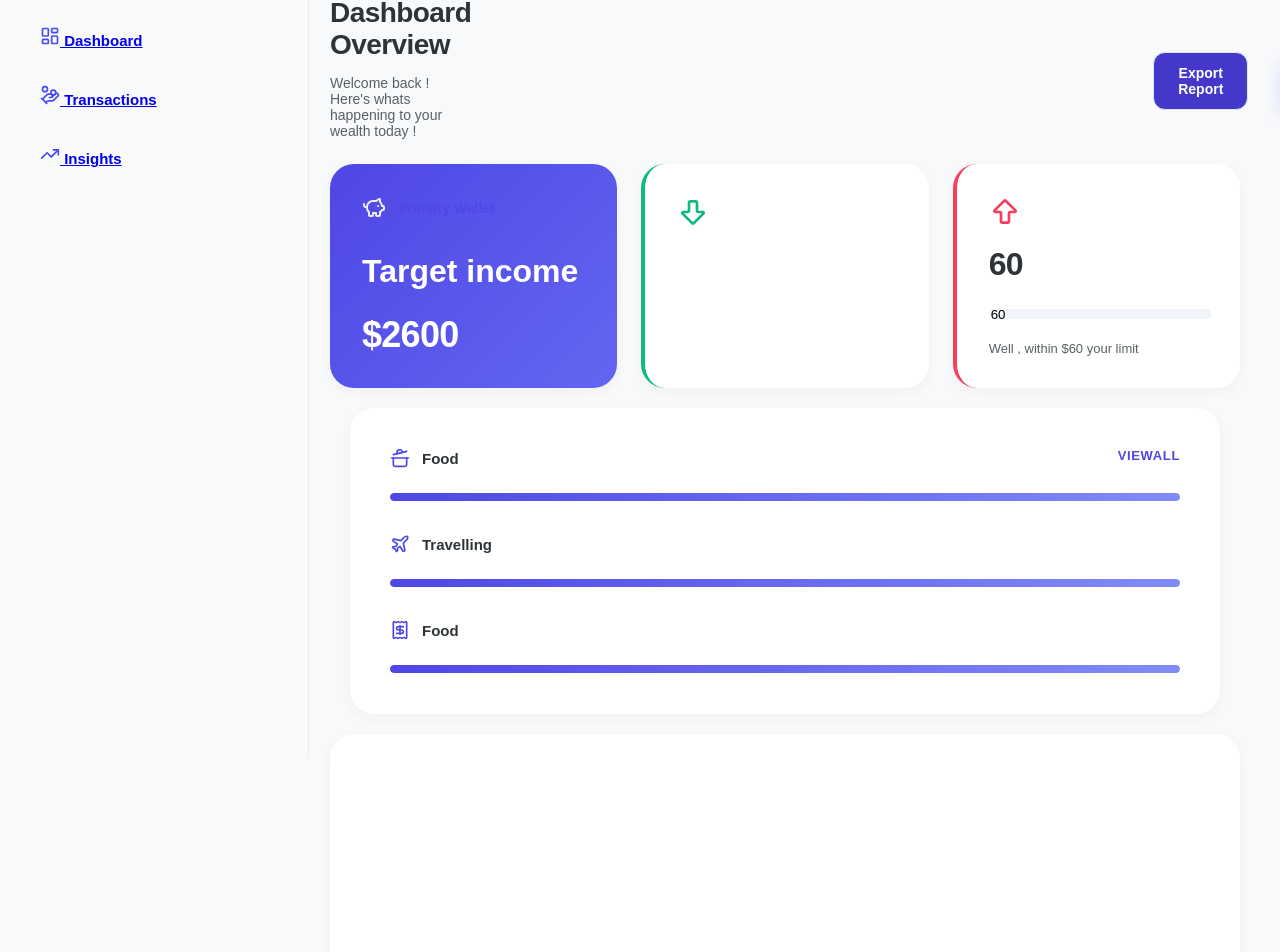
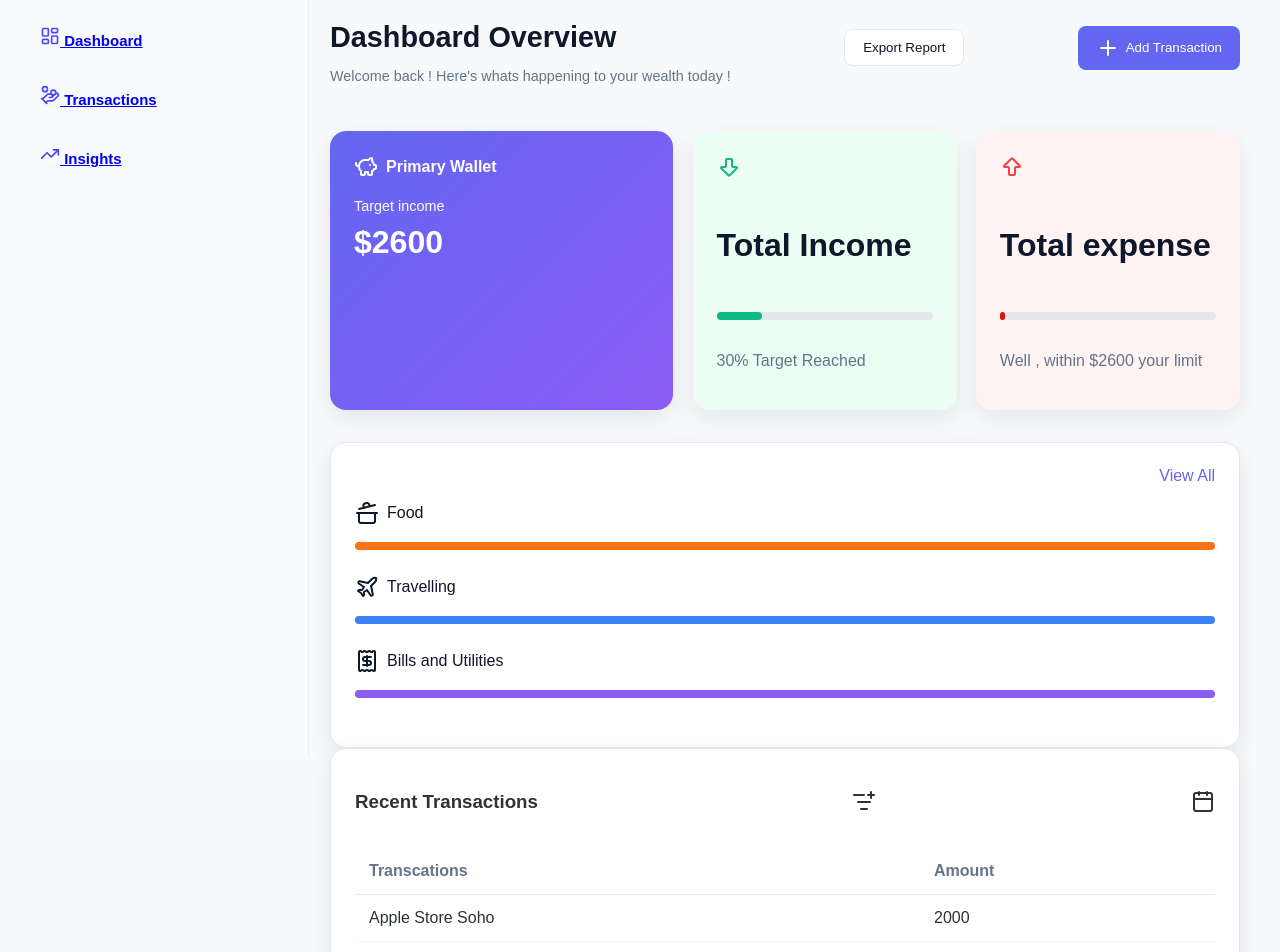
Before and after one commit to codewithrama/financial-ledger-app, a React (Vite) app: page /dashboard in a window 1280 px wide. Shown: the part 123-1075 px from the top of the page. Built offline with nearby package versions, Linux system fonts and the light colour scheme.

Commit message:
fixed styling

```diff
--- a/src/index.css
+++ b/src/index.css
@@ -20,8 +20,7 @@ body {
 }
 
 body {
-    background-color: var(--bg-soft);
     font-family: var(--font-family);
-    color: var(--text-main);
+    color: var(--bg-soft);
     overflow-x: hidden;
 }
--- a/src/pages/Dashboard.jsx
+++ b/src/pages/Dashboard.jsx
@@ -2,7 +2,9 @@ import Layout from "../components/Layout";
 import {
   ArrowBigDown,
   ArrowBigUp,
+  Calendar,
   CookingPot,
+  ListFilterPlus,
   PiggyBankIcon,
   Plane,
   Plus,
@@ -14,7 +16,7 @@ export default function Dashboard() {
   const { income } = useData();
   return (
     <Layout>
-      <>
+      <div>
         <div className={styles.dashboardTopActions}>
           <div className={styles.dashboardHeadings}>
             <h2>Dashboard Overview</h2>
@@ -46,45 +48,88 @@ export default function Dashboard() {
 
           <div className={styles.totalIncomeCard}>
             <ArrowBigDown />
-            <h3>{income}</h3>
+            <h3>Total Income</h3>
+            <progress value={550} max={2600} className={styles.totalIncome} />
+            <p>30% Target Reached</p>
           </div>
 
           <div className={styles.totalExpenses}>
             <ArrowBigUp />
-            <h3>60</h3>
-            <input type="progress" max={income} value={60} />
-            <p>Well , within ${60} your limit</p>
+            <h3>Total expense</h3>
+            <progress
+              max={2600}
+              value={60}
+              className={styles.totalExpense}
+            ></progress>{" "}
+            <p>Well , within ${2600} your limit</p>
           </div>
         </div>
 
         <div className={styles.spendingByCategoryCard}>
-          <div className={styles.viewAll}> viewAll</div>
+          <div className={styles.viewAll}> View All</div>
           <div className={styles.cardItem}>
             <label>
               <CookingPot /> Food
             </label>
-            <progress max={income} value={30} />
+            <progress max={income} value={30} className={styles.progressFood} />
           </div>
           <div className={styles.cardItem}>
             <label>
               <Plane /> Travelling
             </label>
-            <progress max={income} value={20} />
+            <progress
+              max={income}
+              value={20}
+              className={styles.progressTravelling}
+            />
           </div>
           <div className={styles.cardItem}>
             <label>
-              <Receipt /> Food
+              <Receipt /> Bills and Utilities
             </label>
-            <progress max={income} value={200} />
+            <progress
+              max={income}
+              value={200}
+              className={styles.progressRecipt}
+            />
           </div>
         </div>
 
         <div className={styles.recentTransactionsCard}>
           <div className={styles.topActions}>
-            <div className={styles.Icons}></div>
+            <div className={styles.Icons}>
+              <h3>Recent Transactions</h3>
+            </div>
+            <ListFilterPlus />
+            <Calendar />
           </div>
+
+          <table>
+            <thead>
+              <tr>
+                <th>Transcations</th>
+                <th>Amount </th>
+              </tr>
+            </thead>
+
+            <tbody>
+              <tr>
+                <td>Apple Store Soho</td>
+                <td>2000</td>
+              </tr>
+              <tr>
+                <td>Stripe Payout</td>
+                <td>8500</td>
+              </tr>
+
+              <tr>
+                <td>Blue Hill Restaurent</td>
+                <td>-342</td>
+              </tr>
+            </tbody>
+          </table>
         </div>
-      </>
+      </div>
     </Layout>
   );
 }
--- a/src/pages/Dashboard.module.css
+++ b/src/pages/Dashboard.module.css
@@ -1,302 +1,322 @@
-/*
-   Ethereal Ledger - Dashboard CSS
-   Matched to React JSX structure and class names
-*/
-
-:root {
-    --primary-color: #4F46E5;
-    --primary-hover: #4338CA;
-    --text-main: #2c3437;
-    --text-muted: #596064;
-    --bg-card: #ffffff;
-    --font-family: 'Manrope', sans-serif;
-    --radius-lg: 24px;
-    --radius-md: 16px;
-    --shadow-sm: 0 4px 12px rgba(44, 52, 55, 0.04);
-    --shadow-md: 0 20px 40px rgba(44, 52, 55, 0.06);
-}
-
-/* Container for the dashboard content inside the Layout's <main> */
-.appPages {
-    display: flex;
-    flex-direction: column;
-    gap: 2.5rem;
-}
-
-/* Top Actions Bar */
 .dashboardTopActions {
     display: flex;
+    justify-content: space-between;
     align-items: center;
-    justify-content: space-between;
-    gap: 2rem;
+    margin-bottom: 2rem;
 }
 
 .dashboardHeadings h2 {
-    font-size: 28px;
-    font-weight: 800;
-    margin: 0 0 0.5rem 0;
-    letter-spacing: -0.02em;
+    font-size: 1.8rem;
+    margin-bottom: 0.3rem;
+    color: #0F172A;
 }
 
 .dashboardHeadings p {
-    font-size: 14px;
-    color: var(--text-muted);
-    margin-bottom: 25px;
-}
-
-.dashboardTopActions>div:not(.dashboardHeadings) {
-    display: flex;
-    gap: 2rem;
+    color: #64748B;
+    font-size: 0.9rem;
 }
 
 .exportReport button {
-    padding: 0.75rem 1.5rem;
-    background: var(--primary-hover);
-    border: 1px solid #e2e8f0;
-    border-radius: 12px;
-    font-family: var(--font-family);
-    font-weight: 700;
-    font-size: 14px;
-    color: white;
-    margin-left: 650px;
+    border: 1px solid #E2E8F0;
+    background: white;
+    padding: 10px 18px;
+    border-radius: 8px;
     cursor: pointer;
-    transition: all 0.2s ease;
-}
-
-.exportReport button:hover {
-    background-color: var(--primary-hover);
-    transform: translateY(-1px);
-    box-shadow: 0 12px 20px rgba(79, 70, 229, 0.2);
+    color: #0F172A;
 }
 
 .addTransaction button {
-    padding: 0.75rem 1.5rem;
-    background-color: var(--primary-color);
-    color: white;
-    border: none;
-    border-radius: 12px;
-    font-family: var(--font-family);
-    font-weight: 700;
-    font-size: 14px;
-    cursor: pointer;
     display: flex;
     align-items: center;
-    gap: 0.5rem;
-    transition: all 0.2s ease;
-    box-shadow: 0 8px 16px rgba(79, 70, 229, 0.15);
+    gap: 6px;
+    border: none;
+    background: #6366F1;
+    color: white;
+    padding: 10px 18px;
+    border-radius: 8px;
+    cursor: pointer;
 }
 
-.addTransaction button:hover {
-    background-color: var(--primary-hover);
-    transform: translateY(-1px);
-    box-shadow: 0 12px 20px rgba(79, 70, 229, 0.2);
-}
+/* KPI CARDS */
 
-.addTransaction button svg {
-    width: 18px;
-    height: 18px;
-}
-
-/* KPI Cards Grid */
 .kpiCards {
     display: grid;
-    grid-template-columns: repeat(3, 1fr);
-    gap: 1.5rem;
+    grid-template-columns: 1.3fr 1fr 1fr;
+    gap: 1.2rem;
+    margin-bottom: 2rem;
 }
 
 .walletCard,
 .totalIncomeCard,
 .totalExpenses {
-    background: var(--bg-card);
-    padding: 2rem;
-    border-radius: var(--radius-lg);
-    box-shadow: var(--shadow-sm);
-    display: flex;
-    flex-direction: column;
-    justify-content: space-between;
-    min-height: 160px;
-    transition: transform 0.2s ease, box-shadow 0.2s ease;
+    border-radius: 16px;
+    padding: 1.5rem;
+    box-shadow: 0 8px 24px rgba(15, 23, 42, 0.08);
 }
 
-.walletCard:hover,
-.totalIncomeCard:hover,
-.totalExpenses:hover {
-    transform: translateY(-4px);
-    box-shadow: var(--shadow-md);
+/* Wallet Card */
+
+.walletCard {
+    background: linear-gradient(135deg, #6366F1, #8B5CF6);
+    color: white;
 }
 
-.walletCard {
-    background: linear-gradient(135deg, #4f46e5, #6366f1);
-    color: white;
-}
+
 
 .walletCardTop {
     display: flex;
     align-items: center;
-    gap: 0.75rem;
-    font-size: 14px;
-    font-weight: 700;
-    opacity: 0.9;
+    gap: 8px;
+    margin-bottom: 1.2rem;
 }
 
-.walletCardTop svg {
-    width: 24px;
-    height: 24px;
+.walletAmount h1 {
+    font-size: 0.9rem;
+    font-weight: 400;
 }
 
 .walletAmount h2 {
-    font-size: 36px;
-    font-weight: 800;
-    margin: 1.5rem 0 0 0;
-    letter-spacing: -0.02em;
+    margin-top: 0.6rem;
+    font-size: 2rem;
 }
 
+.walletCardTop span {
+    color: white;
+}
+
+/* Income Card */
+
 .totalIncomeCard {
-    border-left: 4px solid #10b981;
-    /* Success Green */
+    display: flex;
+    flex-direction: column;
+    gap: 1rem;
+    background: #ECFDF3;
+    color: #0F172A;
 }
 
 .totalIncomeCard svg {
-    color: #10b981;
-    width: 32px;
-    height: 32px;
+    color: #10B981;
+}
+
+.totalIncomeCard h3 {
+    font-size: 2rem;
+}
+
+.totalIncomeCard p {
+    color: #64748B;
+}
+
+/* Expense Card */
+
+.totalExpenses {
+    display: flex;
+    flex-direction: column;
+    gap: 1rem;
+    background: #FEF2F2;
+    color: #0F172A;
+}
+
+.totalExpenses h3 {
+    font-size: 2rem;
+}
+
+.totalExpenses svg {
+    color: #EF4444;
+}
+
+
+.totalExpenses p {
+    color: #64748B;
+    font-size: 1rem;
+}
+
+
+/* PROGRESS BARS */
+
+.progressFood,
+.progressTravelling,
+.progressRecipt,
+.totalIncome,
+.totalExpense {
+    width: 100%;
+    height: 8px;
+    appearance: none;
+    -webkit-appearance: none;
+    border: none;
+}
+
+/* Track */
+
+.progressFood::-webkit-progress-bar,
+.progressTravelling::-webkit-progress-bar,
+.progressRecipt::-webkit-progress-bar,
+.totalIncome::-webkit-progress-bar,
+.totalExpense::-webkit-progress-bar {
+    background: #E5E7EB;
+    border-radius: 999px;
+}
+
+/* Food */
+
+.progressFood::-webkit-progress-value {
+    background: #F97316;
+    border-radius: 999px;
+}
+
+.progressFood::-moz-progress-bar {
+    background: #F97316;
+}
+
+/* Travel */
+
+.progressTravelling::-webkit-progress-value {
+    background: #3B82F6;
+    border-radius: 999px;
+}
+
+.progressTravelling::-moz-progress-bar {
+    background: #3B82F6;
+}
+
+/* Bills */
+
+.progressRecipt::-webkit-progress-value {
+    background: #8B5CF6;
+    border-radius: 999px;
+}
+
+.progressRecipt::-moz-progress-bar {
+    background: #8B5CF6;
+}
+
+/* Income */
+
+.totalIncome::-webkit-progress-value {
+    background: #10B981;
+    border-radius: 999px;
+}
+
+.totalIncome::-moz-progress-bar {
+    background: #10B981;
+}
+
+.totalExpense::-webkit-progress-value {
+    background: #e60e0a;
+    border-radius: 999px;
+}
+
+.totalIncome::-moz-progress-bar {
+    background: #e60e0a;
+}
+
+/* BOTTOM SECTION */
+
+.dashboardBottom {
+    display: grid;
+    grid-template-columns: 320px 1fr;
+    gap: 1.5rem;
+}
+
+/* Spending Card */
+
+.spendingByCategoryCard {
+    background: white;
+    border: 1px solid #E2E8F0;
+    border-radius: 16px;
+    padding: 1.5rem;
+    box-shadow: 0 8px 24px rgba(15, 23, 42, 0.08);
+}
+
+.viewAll {
+    text-align: right;
+    color: #6366F1;
+    cursor: pointer;
     margin-bottom: 1rem;
 }
 
-.totalIncomeCard h3 {
-    font-size: 32px;
-    font-weight: 800;
-    margin: 0;
-    letter-spacing: -0.02em;
-}
-
-.totalExpenses {
-    border-left: 4px solid #f43f5e;
-    /* Rose/Red */
-}
-
-.totalExpenses svg {
-    color: #f43f5e;
-    width: 32px;
-    height: 32px;
-    margin-bottom: 0.5rem;
-}
-
-.totalExpenses h3 {
-    font-size: 32px;
-    font-weight: 800;
-    margin: 0 0 1rem 0;
-    letter-spacing: -0.02em;
-}
-
-.totalExpenses p {
-    font-size: 13px;
-    color: var(--text-muted);
-    margin: 0.75rem 0 0 0;
-}
-
-/* Spending By Category Section */
-.spendingByCategoryCard {
-    background: var(--bg-card);
-    padding: 2.5rem;
-    border-radius: var(--radius-lg);
-    box-shadow: var(--shadow-sm);
-    position: relative;
-    margin: 20px;
-}
-
-.spendingByCategoryCard .viewAll {
-    position: absolute;
-    top: 2.5rem;
-    right: 2.5rem;
-    font-size: 13px;
-    font-weight: 800;
-    color: var(--primary-color);
-    text-transform: uppercase;
-    letter-spacing: 0.05em;
-    cursor: pointer;
-}
-
 .cardItem {
-    margin-bottom: 2rem;
-}
-
-.cardItem:last-child {
-    margin-bottom: 0;
+    margin-bottom: 1.5rem;
 }
 
 .cardItem label {
     display: flex;
     align-items: center;
-    gap: 0.75rem;
-    font-size: 15px;
-    font-weight: 700;
-    margin-bottom: 1rem;
-    color: var(--text-main);
+    gap: 8px;
+    margin-bottom: 8px;
+    font-weight: 500;
+    color: #0F172A;
 }
 
-.cardItem label svg {
-    width: 20px;
-    height: 20px;
-    color: var(--primary-color);
+.cardItem progress {
+    width: 100%;
+    height: 8px;
 }
 
-/* Progress Bar Styling */
-progress,
-input[type="progress"] {
-    width: 100%;
-    height: 8px;
-    border-radius: 999px;
-    appearance: none;
-    -webkit-appearance: none;
-    border: none;
-    background-color: #f1f5f9;
-    overflow: hidden;
+/* Transactions */
+
+.recentTransactionsCard {
+    background: white;
+    border: 1px solid #E2E8F0;
+    border-radius: 16px;
+    padding: 1.5rem;
+    box-shadow: 0 8px 24px rgba(15, 23, 42, 0.08);
 }
 
-progress::-webkit-progress-bar {
-    background-color: #f1f5f9;
-    border-radius: 999px;
+.topActions {
+    display: flex;
+    justify-content: space-between;
+    align-items: center;
+    margin-bottom: 1rem;
 }
 
-progress::-webkit-progress-value {
-    background: linear-gradient(90deg, #4f46e5, #818cf8);
-    border-radius: 999px;
+.Icons {
+    display: flex;
+    align-items: center;
+    gap: 10px;
 }
 
-progress::-moz-progress-bar {
-    background: linear-gradient(90deg, #4f46e5, #818cf8);
-    border-radius: 999px;
+table {
+    width: 100%;
+    border-collapse: collapse;
 }
 
-/* Total Expenses Input "Progress" fallback */
-input[type="progress"] {
-    display: block;
+thead {
+    border-bottom: 1px solid #E2E8F0;
+    color: #64748B;
 }
 
-/* Recent Transactions Placeholder */
-.recentTransactionsCard {
-    background: var(--bg-card);
-    padding: 2.5rem;
-    border-radius: var(--radius-lg);
-    box-shadow: var(--shadow-sm);
-    min-height: 200px;
+th,
+td {
+    text-align: left;
+    padding: 14px;
 }
 
-/* Responsive Grid */
-@media (max-width: 1200px) {
-    .kpiCards {
-        grid-template-columns: repeat(2, 1fr);
-    }
+tbody tr {
+    border-bottom: 1px solid #F1F5F9;
 }
 
-@media (max-width: 768px) {
+tbody tr:hover {
+    background: #F8FAFC;
+}
+
+tbody tr:last-child {
+    border-bottom: none;
+}
+
+/* Responsive */
+
+@media (max-width: 1024px) {
     .kpiCards {
+        grid-template-columns: 1fr;
+    }
+
+    .dashboardBottom {
         grid-template-columns: 1fr;
     }
 
     .dashboardTopActions {
         flex-direction: column;
+        gap: 1rem;
         align-items: flex-start;
     }
 }
```
